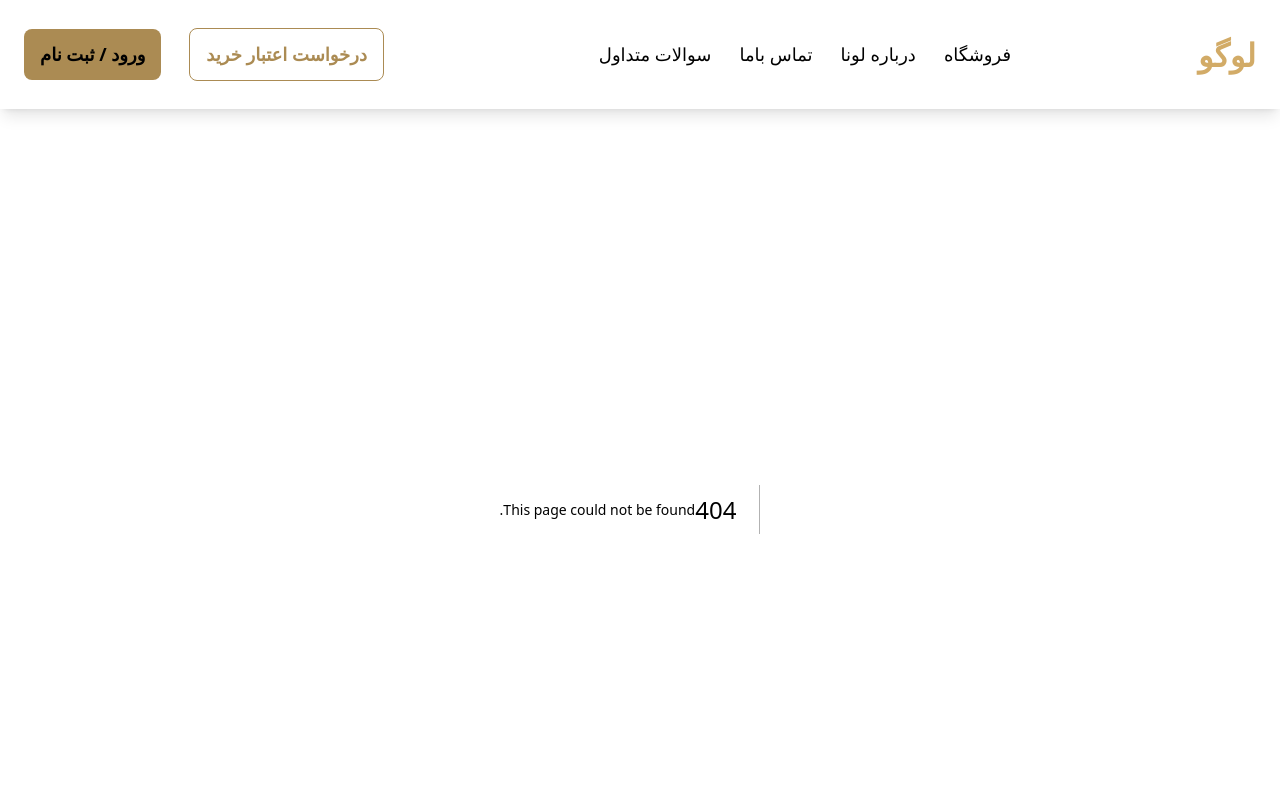
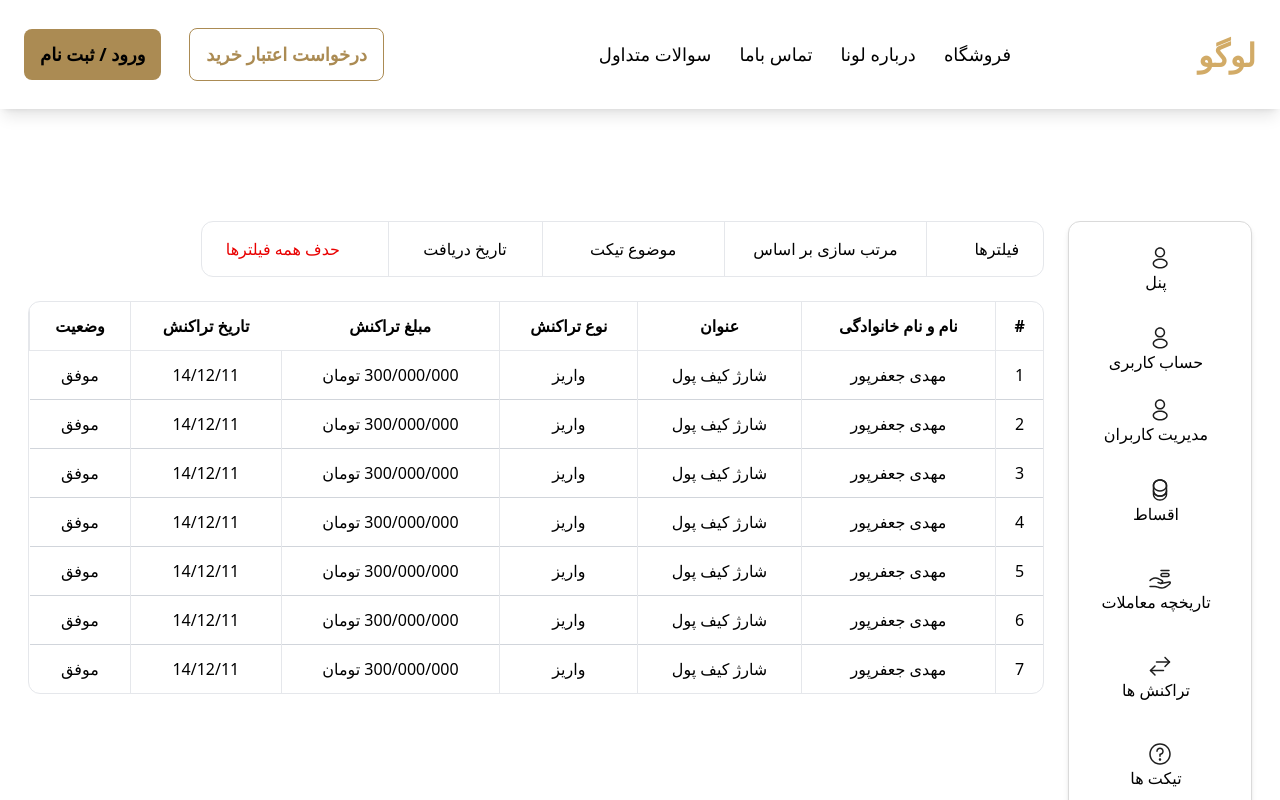
Before and after one commit to Spark-Code-Team/loana-gold, a Next.js app: page /admin/transactions in a window 1280 px wide. Before the commit this address had no page. Shown: the top 800 px of the page. Built offline with nearby package versions, Linux system fonts and the light colour scheme.

Commit message:
transactions

```diff
--- /dev/null
+++ b/src/app/admin/transactions/page.js
@@ -0,0 +1,9 @@
+const { default: AdminTransactions } = require("@/components/templates/AdminTransactionsPage")
+
+const Transaction = () =>{
+    return(
+
+        <AdminTransactions/>
+    )
+}
+export default Transaction;
--- /dev/null
+++ b/src/components/templates/AdminTransactionsPage.js
@@ -0,0 +1,161 @@
+"use client"
+const AdminTransactions = () =>{
+
+    const users = [
+        {
+        id: 1,
+        name: "مهدی جعفرپور",
+        title: " شارژ کیف پول ",
+        typeOftransaction: "واریز",
+        costOftransaction: " 300/000/000 تومان ",
+        dateOftransaction: "14/12/11",
+        situation: "موفق"
+     },
+     {
+        id: 2,
+        name: "مهدی جعفرپور",
+        title: " شارژ کیف پول ",
+        typeOftransaction: "واریز",
+        costOftransaction: " 300/000/000 تومان ",
+        dateOftransaction: "14/12/11",
+        situation: "موفق"
+     },
+     {
+        id: 3,
+        name: "مهدی جعفرپور",
+        title: " شارژ کیف پول ",
+        typeOftransaction: "واریز",
+        costOftransaction: " 300/000/000 تومان ",
+        dateOftransaction: "14/12/11",
+        situation: "موفق"
+     },
+     {
+        id: 4,
+        name: "مهدی جعفرپور",
+        title: " شارژ کیف پول ",
+        typeOftransaction: "واریز",
+        costOftransaction: " 300/000/000 تومان ",
+        dateOftransaction: "14/12/11",
+        situation: "موفق"
+     },
+     {
+        id: 5,
+        name: "مهدی جعفرپور",
+        title: " شارژ کیف پول ",
+        typeOftransaction: "واریز",
+        costOftransaction: " 300/000/000 تومان ",
+        dateOftransaction: "14/12/11",
+        situation: "موفق"
+     },
+     {
+        id: 6,
+        name: "مهدی جعفرپور",
+        title: " شارژ کیف پول ",
+        typeOftransaction: "واریز",
+        costOftransaction: " 300/000/000 تومان ",
+        dateOftransaction: "14/12/11",
+        situation: "موفق"
+     },
+     {
+        id: 7,
+        name: "مهدی جعفرپور",
+        title: " شارژ کیف پول ",
+        typeOftransaction: "واریز",
+        costOftransaction: " 300/000/000 تومان ",
+        dateOftransaction: "14/12/11",
+        situation: "موفق"
+     },
+
+      ];
+
+    return(
+        <div className="
+        w-[1016px]
+        h-[1000]
+        rounded-xl
+        ">
+            <div className="
+            w-[843px]
+            h-[56px]
+            flex
+            flex-row
+            justify-around
+            border-[1px]
+            rounded-xl
+            items-center
+
+            ">
+                <div className="">فیلترها</div>
+
+                <div className="
+                border-[1px]
+                h-[56px]
+                w-[203px]
+                justify-center
+                flex
+                items-center
+                ">مرتب سازی بر اساس</div>
+
+                <div>موضوع تیکت</div>
+
+                <div className="
+                border-[1px]
+                h-[56px]
+                w-[155px]
+                flex
+                justify-center
+                items-center
+                ">تاریخ دریافت</div>
+
+                <div className="text-[#E90000]">حدف همه فیلترها</div>
+            </div>
+
+
+            <div className="
+        w-[1016px]
+         mt-6
+         overflow-hidden
+         rounded-xl
+         border-[1px]
+        ">
+
+           <table className="w-full">
+                    <thead className="border-b-[1px]">
+                        <tr>
+                            <th className="p-3">#</th>
+                            <th className="p-3 border-x-[1px]">نام و نام خانوادگی</th>
+                            <th className="p-3">عنوان</th>
+                            <th className="p-3 border-x-[1px]"> نوع تراکنش </th>
+                            <th className="p-3">مبلغ تراکنش</th>
+                            <th className="p-3">تاریخ تراکنش</th>
+                            <th className="p-3 border-x-[1px]">  وضعیت </th>
+                        </tr>
+                    </thead>
+                    <tbody className="divide-y divide-gray-300">
+                        {users.map((user, index) => (
+                            <tr key={user.id} className="text-center hover:bg-gray-100">
+                                <td className="p-3">{index + 1}</td>
+                                <td className="p-3 border-x-[1px]">{user.name}</td>
+                                <td className="p-3">{user.title}</td>
+                                <td className="p-3 border-x-[1px]">{user.typeOftransaction}</td>
+                                <td className="p-3 border-x-[1px]">{user.costOftransaction}</td>
+                                <td className="p-3 border-x-[1px]">{user.dateOftransaction}</td>
+                                <td className="p-3">{user.situation}</td>
+
+                            </tr>
+                        ))}
+                    </tbody>
+                </table>
+
+
+
+
+        </div>
+
+
+
+
+        </div>
+    )
+}
+export default AdminTransactions;
```
